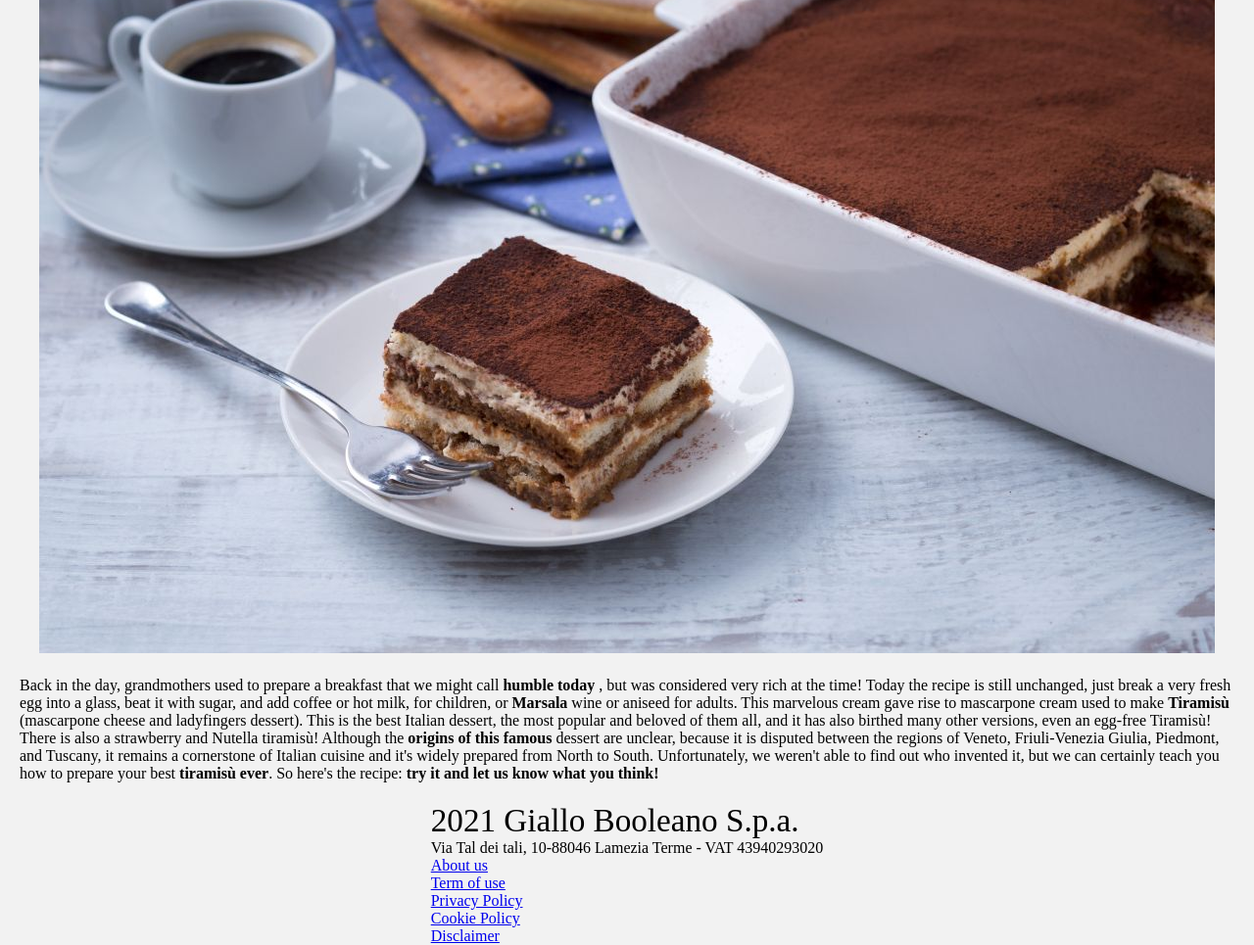
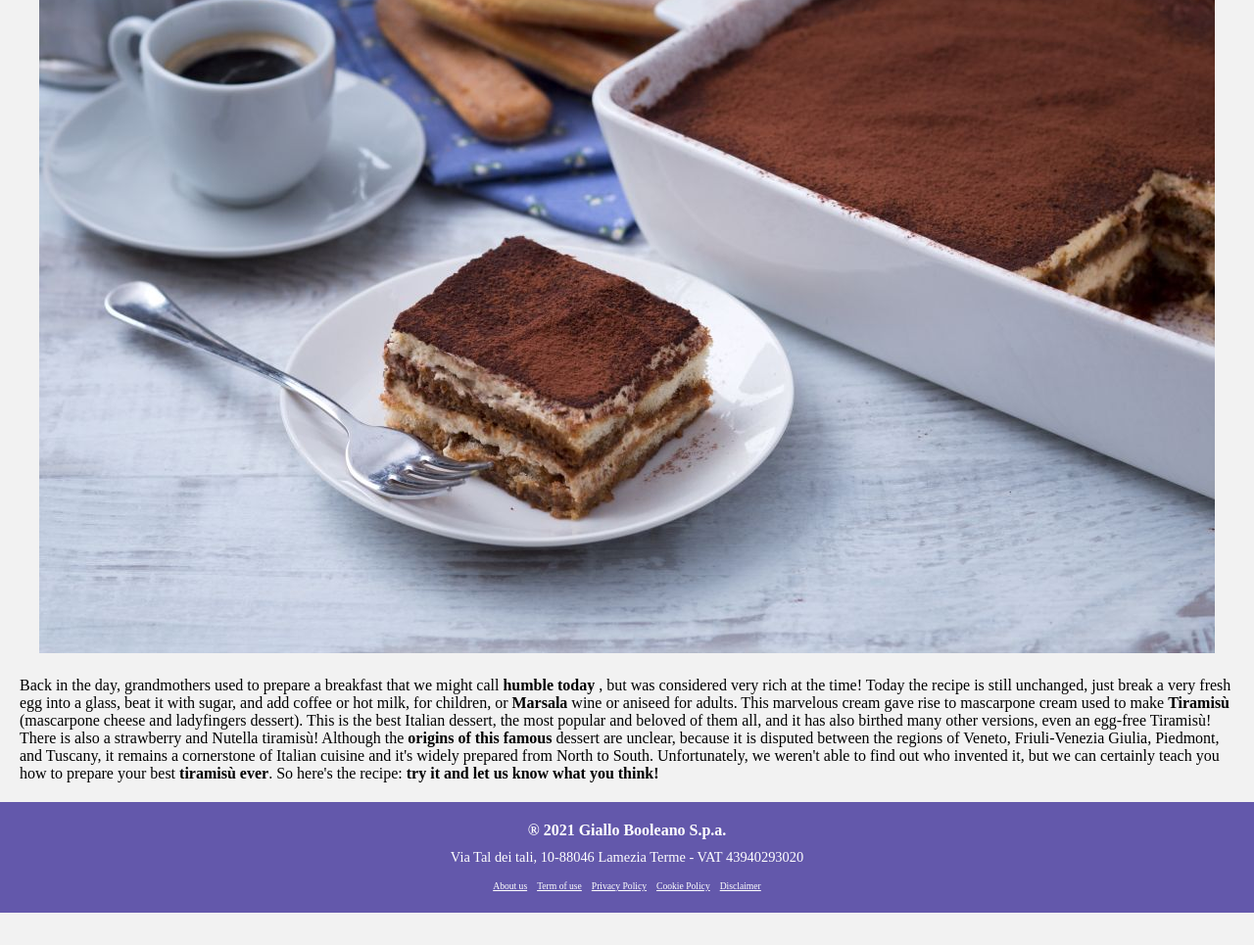
Before and after one commit to raff-E12/htmlcss-responsive-layout, a plain HTML site: page index.html in a window 1280 px wide. Shown: the part 846-1811 px from the top of the page at 98% size. After the commit the page ends 1778 px from the top, so only its background shows below. Drawn offline with Linux system fonts and the light colour scheme; a web font is replaced by a local one.

Commit message:
feat: impostazione stile e modifica al footer

```diff
--- a/index.html
+++ b/index.html
@@ -77,12 +77,12 @@
     you how to prepare your best <b>tiramisù ever</b>. So here's the recipe: <b>try it and let us know what you think!</b></p>
         </section>
     </main>
-    <footer>
-        <div>
-            <h3>2021 Giallo Booleano S.p.a.</h3>
-            <p>Via Tal dei tali, 10-88046 Lamezia Terme - VAT 43940293020</p>
+    <footer class="footer-sc container col">
+        <div class="text-ft-sc">
+            <p>® 2021 Giallo Booleano S.p.a.</p>
+            <small>Via Tal dei tali, 10-88046 Lamezia Terme - VAT 43940293020</small>
         </div>
-        <div>
+        <div class="links-ft">
             <ul>
                 <li><a href="#">About us</a></li>
                 <li><a href="#">Term of use</a></li>
--- a/style.css
+++ b/style.css
@@ -294,3 +294,40 @@ body{
     position: absolute;
     background-color: var(--orange-1);
 }
+
+.footer-sc{
+    background-color: var(--purple-2);
+    padding: 20px;
+    gap: 10px;
+}
+
+.text-ft-sc{
+    color: var(--white-2);
+    text-align: center;
+    gap: 10px;
+    display: flex;
+    align-items: center;
+    justify-content: center;
+    flex-direction: column;
+}
+
+.text-ft-sc p{
+    font-weight: 900;
+}
+
+.links-ft{
+    width: 100%;
+}
+
+.links-ft ul{
+    display: flex;
+    align-items: center;
+    justify-content: center;
+    flex-direction: row;
+    gap: 10px;
+}
+
+.links-ft ul li a{
+    font-size: .60em;
+    color: var(--white-2);
+}
```
